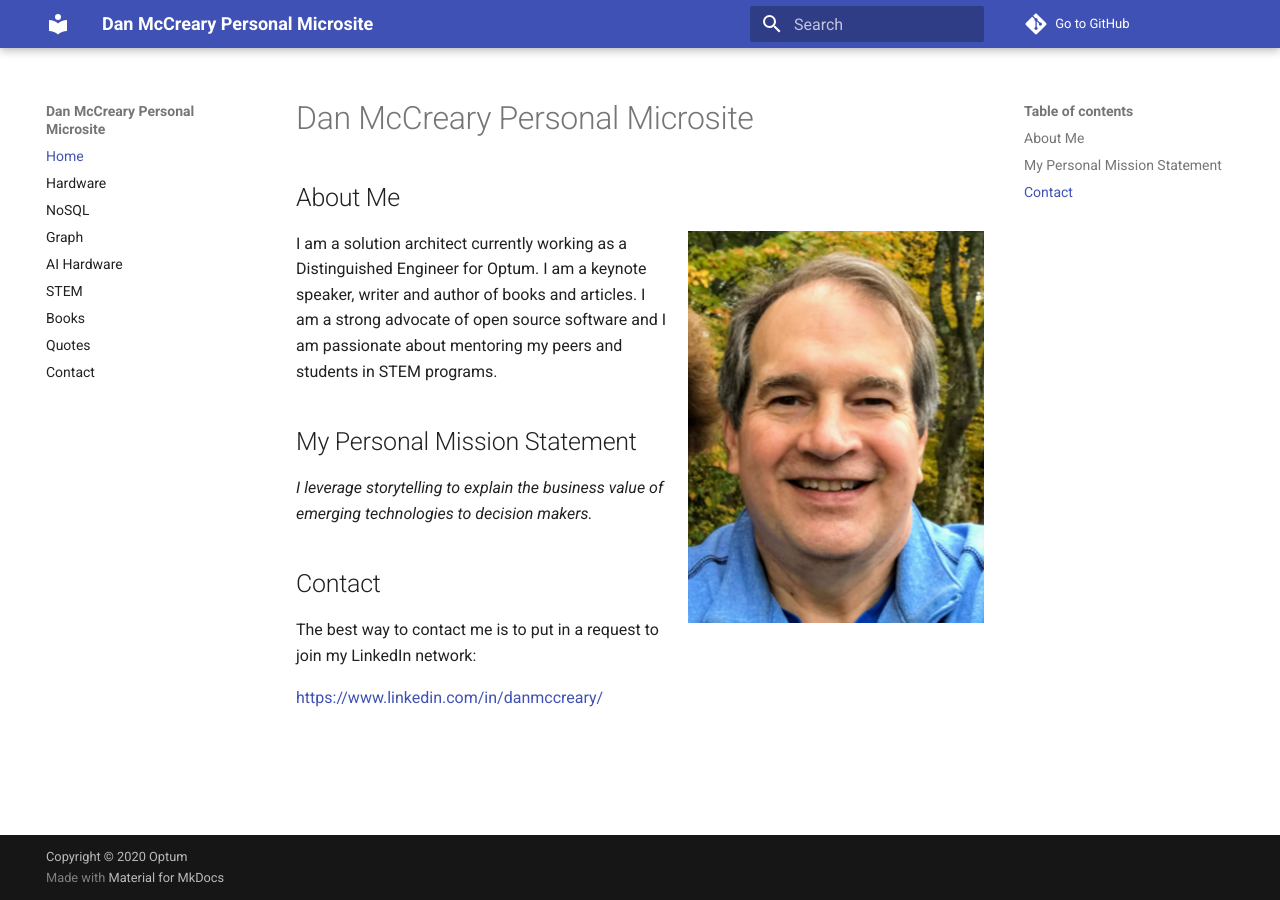
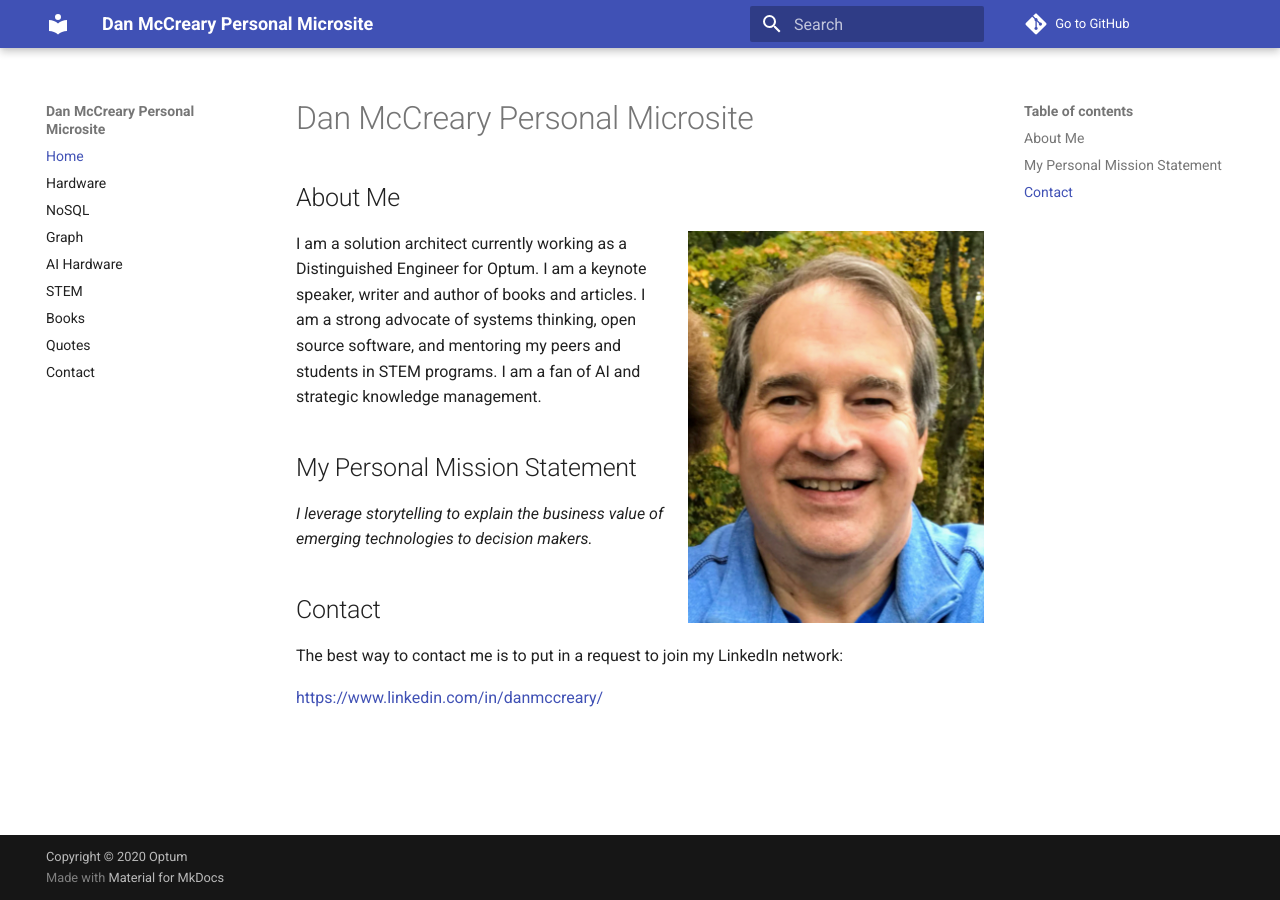
Before and after one commit to dmccreary/dmccreary, an MkDocs documentation site: the page built from docs/index.md, in a window 1280 px wide. Built offline with MkDocs 1.6.1 and Material for MkDocs 9.7.7, drawn with Linux system fonts in a browser that asks for light colours; comment, search, counter and statistics services are not loaded.

Commit message:
updated content

```diff
--- a/docs/index.md
+++ b/docs/index.md
@@ -6,7 +6,7 @@
 
 ![](img/dan-mccreary-headshot-2021-small.png){align=right}
 
-I am a solution architect currently working as a Distinguished Engineer for Optum.  I am a keynote speaker, writer and author of books and articles.  I am a strong advocate of open source software and I am passionate about mentoring my peers and students in STEM programs.
+I am a solution architect currently working as a Distinguished Engineer for Optum.  I am a keynote speaker, writer and author of books and articles.  I am a strong advocate of systems thinking, open source software, and mentoring my peers and students in STEM programs.  I am a fan of AI and strategic knowledge management.
 
 ## My Personal Mission Statement
 
```
